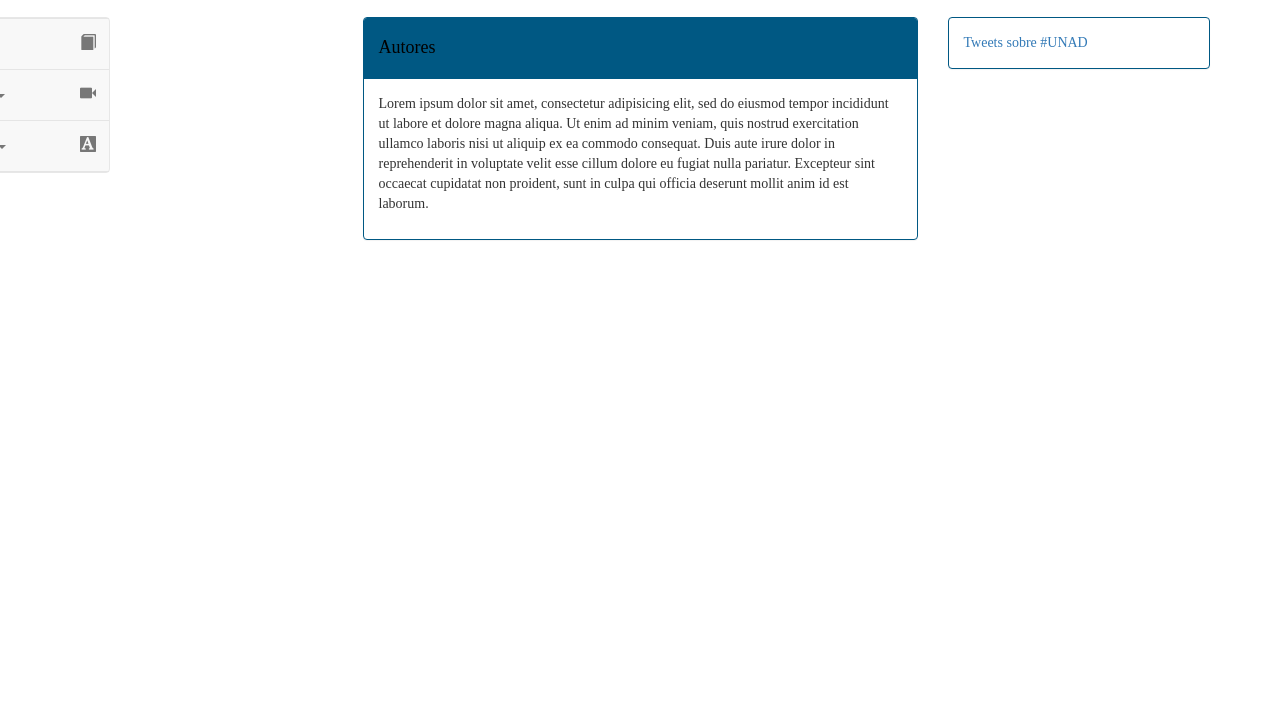
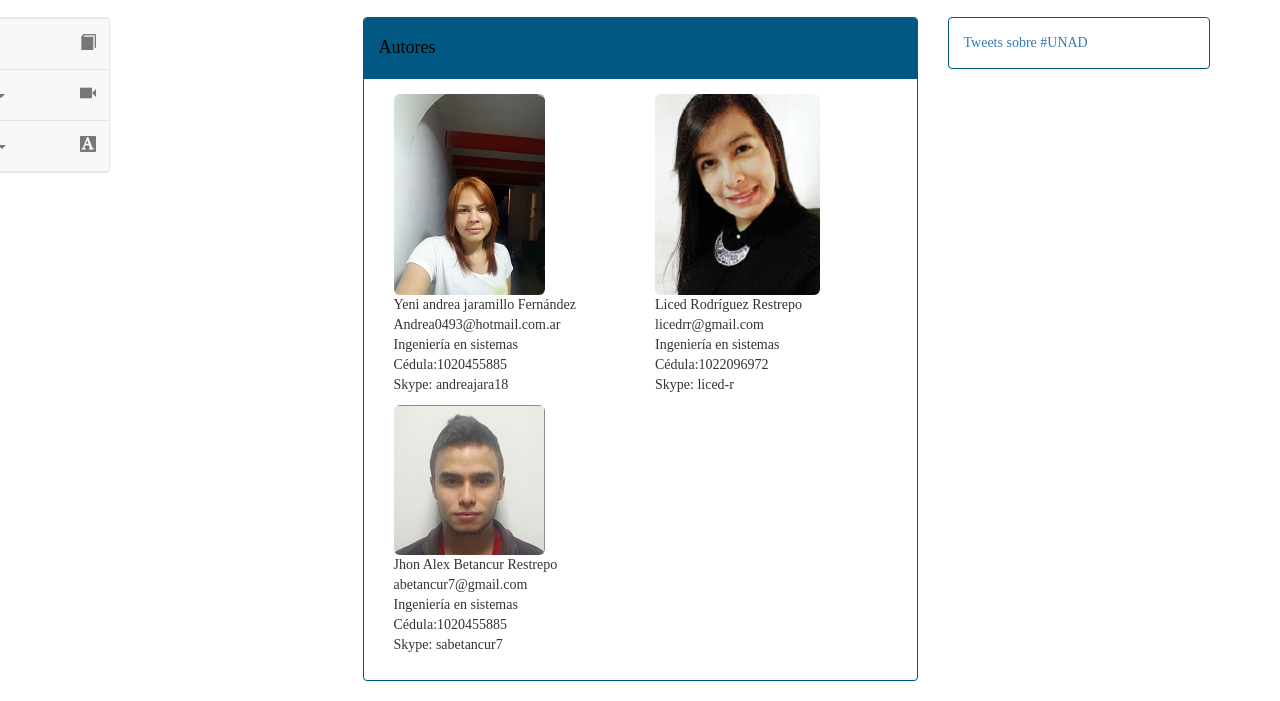
Before and after one commit to licedrr/OVI, a plain HTML site: page Autores.html in a window 1280 px wide. Shown: the part 204-905 px from the top of the page. Before the commit the page ends 800 px from the top, so only its background shows below. Drawn offline with nearby package versions, Linux system fonts and the light colour scheme.

Commit message:
Autores
Pagina de autores lista

```diff
--- a/Autores.html
+++ b/Autores.html
@@ -91,14 +91,37 @@
 		<div class="panel panel-info">
 		  <div class="panel-heading"><h4>Autores</h4></div>
 		  <div class="panel-body">
-			<p>
-					Lorem ipsum dolor sit amet, consectetur adipisicing elit, sed do eiusmod
-					tempor incididunt ut labore et dolore magna aliqua. Ut enim ad minim veniam,
-					quis nostrud exercitation ullamco laboris nisi ut aliquip ex ea commodo
-					consequat. Duis aute irure dolor in reprehenderit in voluptate velit esse
-					cillum dolore eu fugiat nulla pariatur. Excepteur sint occaecat cupidatat non
-					proident, sunt in culpa qui officia deserunt mollit anim id est laborum.
-				</p>
+        <div class="col-sm-6">
+          <img src="img/fotoAndrea.jpg"  alt="..." class="img-rounded">
+          <p>
+            Yeni andrea jaramillo Fernández </br>
+            Andrea0493@hotmail.com.ar </br>
+            Ingeniería en sistemas </br>
+            Cédula:1020455885 </br>
+            Skype: andreajara18
+          </p>
+        </div>
+        <div class="col-sm-6">
+          <img src="img/fotoLiced.jpg"  alt="..." class="img-rounded">
+          <p>
+            Liced Rodríguez Restrepo </br>
+            licedrr@gmail.com </br>
+            Ingeniería en sistemas </br>
+            Cédula:1022096972 </br>
+            Skype: liced-r
+          </p>
+        </div>
+        <div class="col-sm-12">
+          <img src="img/fotoAlex.png"  alt="..." class="img-rounded">
+          <p>
+            Jhon Alex Betancur Restrepo </br>
+            abetancur7@gmail.com </br>
+            Ingeniería en sistemas </br>
+            Cédula:1020455885 </br>
+            Skype: sabetancur7
+          </p>
+        </div>
+
 		  </div>
 		</div>
 
```
Also changed, not shown: img/fotoAlex.png (added), img/fotoAndrea.jpg (added), img/fotoLiced.jpg (added).
